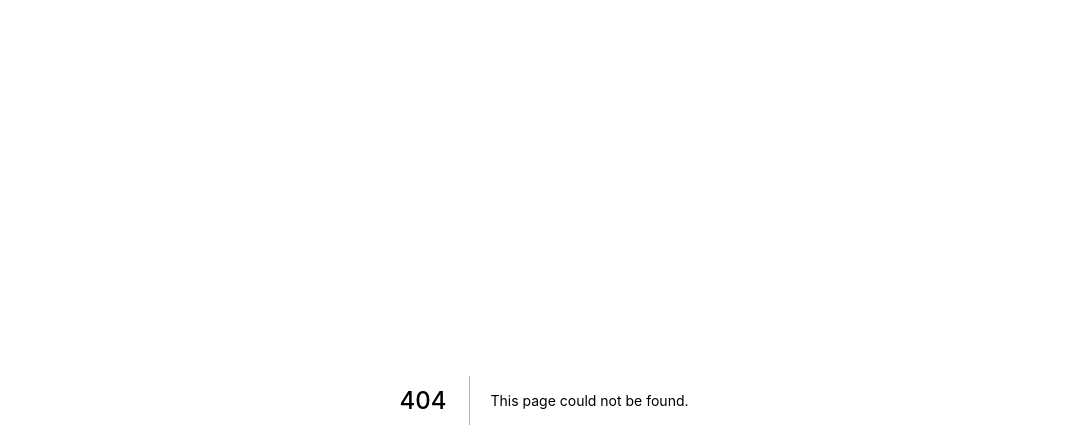
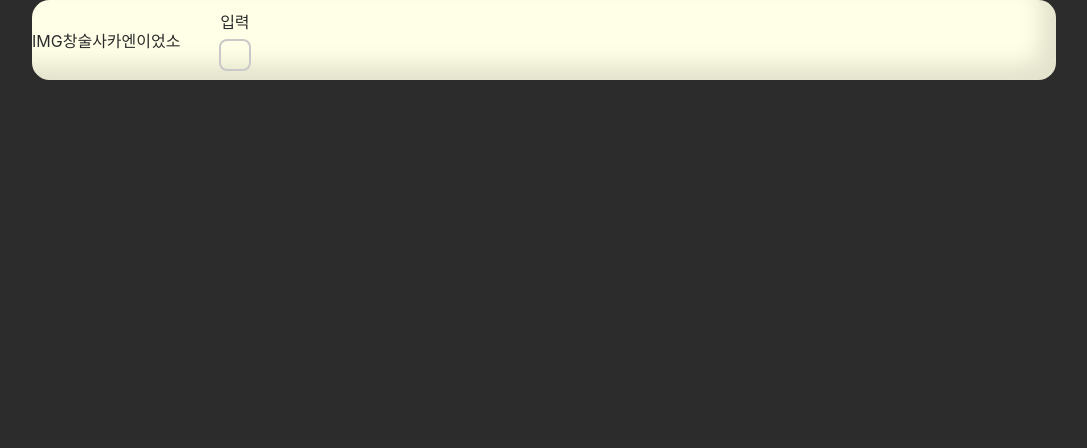
Before and after one commit to KAEN7/lostgold, a Next.js app: page /gold in a window 1280 px wide. Before the commit this address had no page. Shown: the top 448 px of the page, without its empty margins (96-1183 px from the left). Built offline with nearby package versions, Linux system fonts and the light colour scheme.

Commit message:
Add: 골드 페이지 아토믹 디자인 적용

```diff
--- /dev/null
+++ b/components/atoms/CheckBox.tsx
@@ -0,0 +1,78 @@
+// 체크박스
+
+import { FormEvent, useState } from "react";
+import styled from "styled-components";
+import { flexCenterDir, color } from "../../styles/theme";
+
+const CheckSection = styled.div`
+	${flexCenterDir}
+
+	width: 6rem;
+	height: 6rem;
+	cursor: pointer;
+	margin: 0.4rem;
+	box-sizing: border-box;
+`;
+
+const CheckTitle = styled.form`
+	width: fit-content;
+	margin-bottom: 0.4rem;
+`;
+
+interface ICheckItem {
+	color?: boolean | undefined;
+}
+
+const CheckItem = styled.div<ICheckItem>`
+	width: 2rem;
+	height: 2rem;
+	border: 2px solid ${(props) => (props.color ? color.point : color.gray)};
+	border-radius: 0.5rem;
+	background: ${(props) => (props.color ? color.point : "none")};
+`;
+
+const CheckBox: React.FC = () => {
+	const [checked, setChecked] = useState(false); // 체크박스 유무
+	const [title, setTitle] = useState(false); // title 상태값
+	const [titleValue, setTitleValue] = useState("입력"); // title value 상태값
+
+	// todo 추후에 리덕스로 관리
+	const titleList = [
+		{ name: "오레하 노말", gold: 1100 },
+		{ name: "오레하 하드", gold: 1300 },
+		{ name: "아르고스", gold: 1600 },
+		{ name: "발탄 노말", gold: 1300 },
+		{ name: "발탄 하드", gold: 2100 },
+		{ name: "비아 노말", gold: 1800 },
+		{ name: "비아 하드", gold: 2800 },
+		{ name: "쿠크세이튼", gold: 3100 },
+		{ name: "아브 노말", gold: 4500 },
+		{ name: "아브 하드", gold: 6000 },
+	];
+
+	// title value 변경 핸들러
+	const onSubmitHandler = (e: any) => {
+		setTitle(!title);
+		e.preventDefault();
+	};
+
+	// todo Title을 누르면 보기 리스트가 나와야됨
+	return (
+		<CheckSection>
+			<CheckTitle onSubmit={(e) => onSubmitHandler(e)}>
+				{!title ? (
+					<span onClick={() => setTitle(!title)}>{titleValue}</span>
+				) : (
+					// todo 모달 처리
+					titleList.map((data, idx) => <span key={idx}>{data.name}</span>)
+				)}
+			</CheckTitle>
+			<CheckItem
+				color={checked}
+				onClick={() => setChecked(!checked)}
+			></CheckItem>
+		</CheckSection>
+	);
+};
+
+export default CheckBox;
--- /dev/null
+++ b/pages/gold/index.tsx
@@ -0,0 +1,41 @@
+// Gold 메인 화면
+
+import styled from "styled-components";
+import CheckBox from "../../components/atoms/CheckBox";
+import { flexCenter, color } from "../../styles/theme";
+
+const GoldSection = styled.header`
+	${flexCenter}
+
+	width: 100%;
+	height: 100%;
+`;
+
+const GoldRow = styled.div`
+	display: flex;
+	align-items: center;
+	width: 80%;
+	height: 5rem;
+	background: ${color.white};
+	border-radius: 1.1rem;
+	box-shadow: inset -1rem -1rem 1.3rem rgba(0, 0, 0, 0.11);
+	color: ${color.black};
+`;
+
+function index() {
+	return (
+		<GoldSection>
+			<GoldRow>
+				<>
+					<>IMG</>
+					{/* todo hover시 보이게 적용 */}
+					<>창술사</>
+					<>카엔이었소</>
+				</>
+				<CheckBox />
+			</GoldRow>
+		</GoldSection>
+	);
+}
+
+export default index;
--- a/pages/index.tsx
+++ b/pages/index.tsx
@@ -4,6 +4,7 @@ import styles from "../styles/Home.module.css";
 import { useRouter } from "next/dist/client/router";
 import { useEffect } from "react";
 import Header from "../components/Header";
+import MyApp from "./_app";
 
 const Home: NextPage = () => {
 	return (
@@ -20,6 +21,11 @@ const Home: NextPage = () => {
 			{/* 메뉴 */}
 
 			{/* 컨텐츠 */}
+			{/* <MyApp
+				pageProps={undefined}
+				Component={undefined}
+				router={undefined}
+			></MyApp> */}
 		</div>
 	);
 };
--- a/styles/globals.css
+++ b/styles/globals.css
@@ -7,6 +7,7 @@ body {
 	font-family: -apple-system, BlinkMacSystemFont, Segoe UI, Roboto, Oxygen,
 		Ubuntu, Cantarell, Fira Sans, Droid Sans, Helvetica Neue, sans-serif;
 	background: #2c2c2c;
+	color: #ffffe7;
 }
 
 a {
```
Also changed, not shown: components/Header.tsx (+11 -3 lines), pages/home.tsx (added, +16 -0 lines), test/_app.text.tsx (+4 -4 lines).
